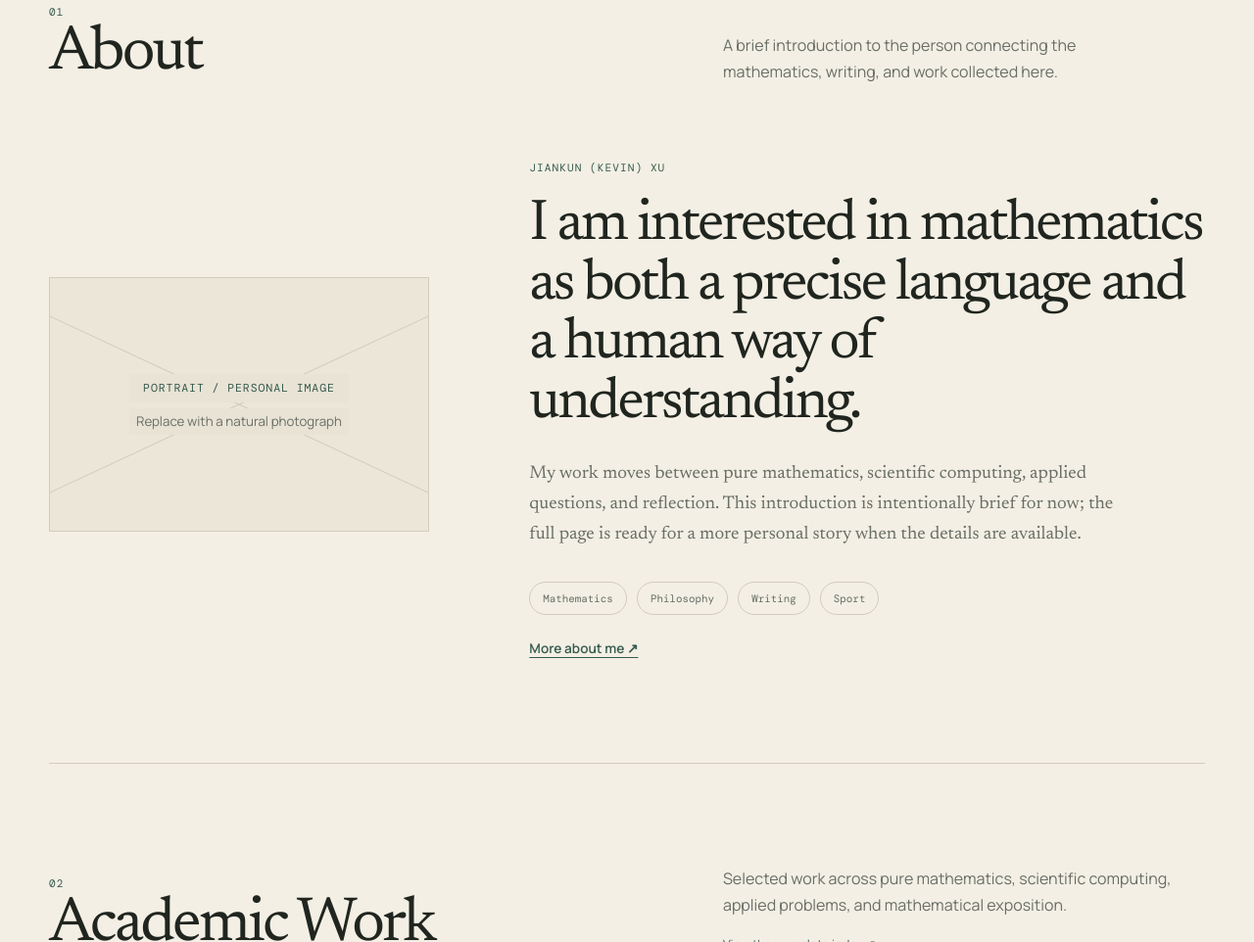
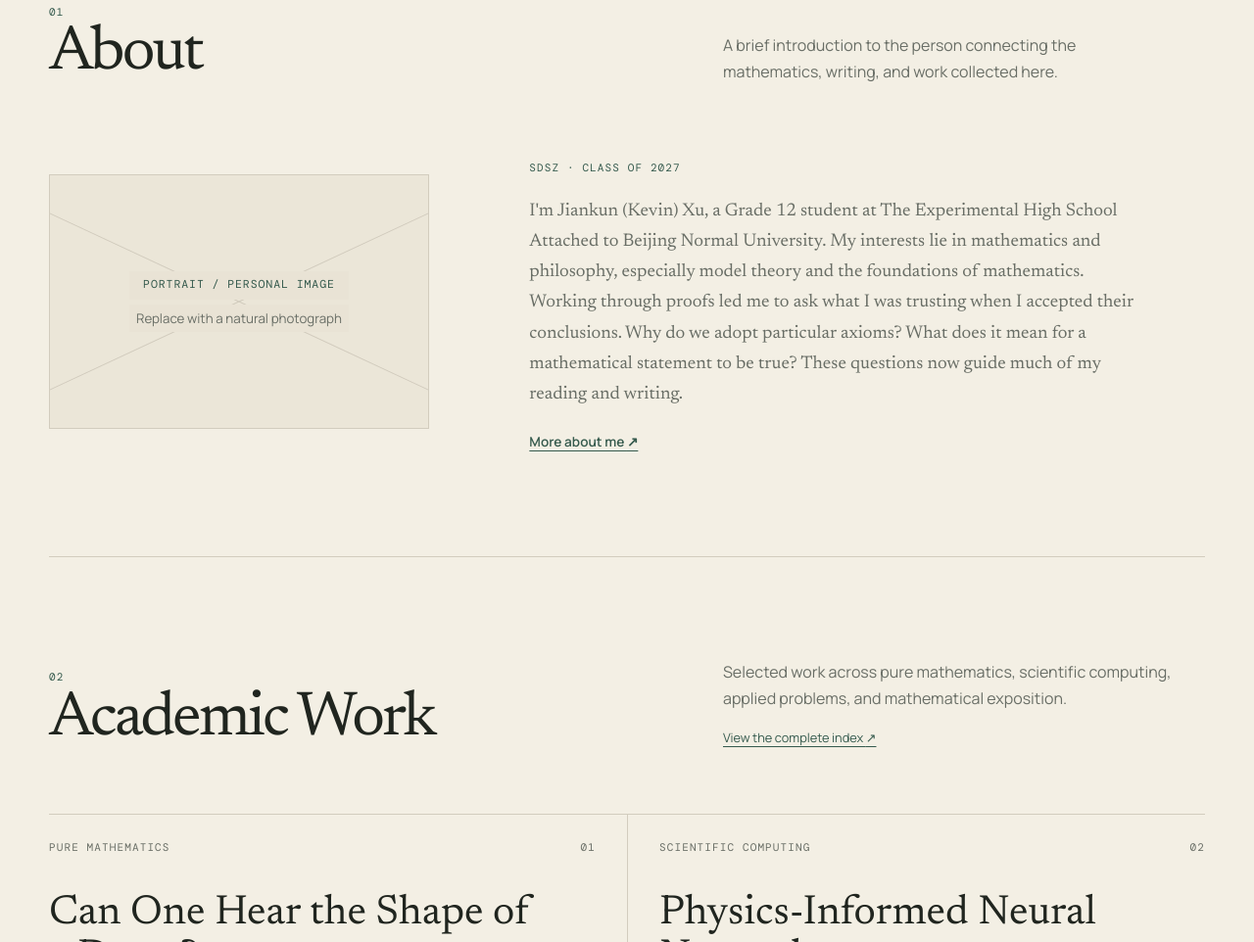
Before and after one commit to kevinxu703-ops/Kevin-personal-website, a plain HTML site: page index.html in a window 1280 px wide. Shown: the part 750-1712 px from the top of the page at 98% size. Drawn offline with nearby package versions, Linux system fonts and the light colour scheme; a web font is replaced by a local one.

Commit message:
Replace homepage About with concise introduction

```diff
--- a/index.html
+++ b/index.html
@@ -58,12 +58,8 @@
           <small>Replace with a natural photograph</small>
         </div>
         <div class="about-copy">
-          <p class="micro-label">Jiankun (Kevin) Xu</p>
-          <h3>I am interested in mathematics as both a precise language and a human way of understanding.</h3>
-          <p>My work moves between pure mathematics, scientific computing, applied questions, and reflection. This introduction is intentionally brief for now; the full page is ready for a more personal story when the details are available.</p>
-          <div class="about-keywords" aria-label="Current interests">
-            <span>Mathematics</span><span>Philosophy</span><span>Writing</span><span>Sport</span>
-          </div>
+          <p class="micro-label">SDSZ · Class of 2027</p>
+          <p>I'm Jiankun (Kevin) Xu, a Grade 12 student at The Experimental High School Attached to Beijing Normal University. My interests lie in mathematics and philosophy, especially model theory and the foundations of mathematics. Working through proofs led me to ask what I was trusting when I accepted their conclusions. Why do we adopt particular axioms? What does it mean for a mathematical statement to be true? These questions now guide much of my reading and writing.</p>
           <a class="text-link" href="about/index.html">More about me <span aria-hidden="true">↗</span></a>
         </div>
       </div>
```
